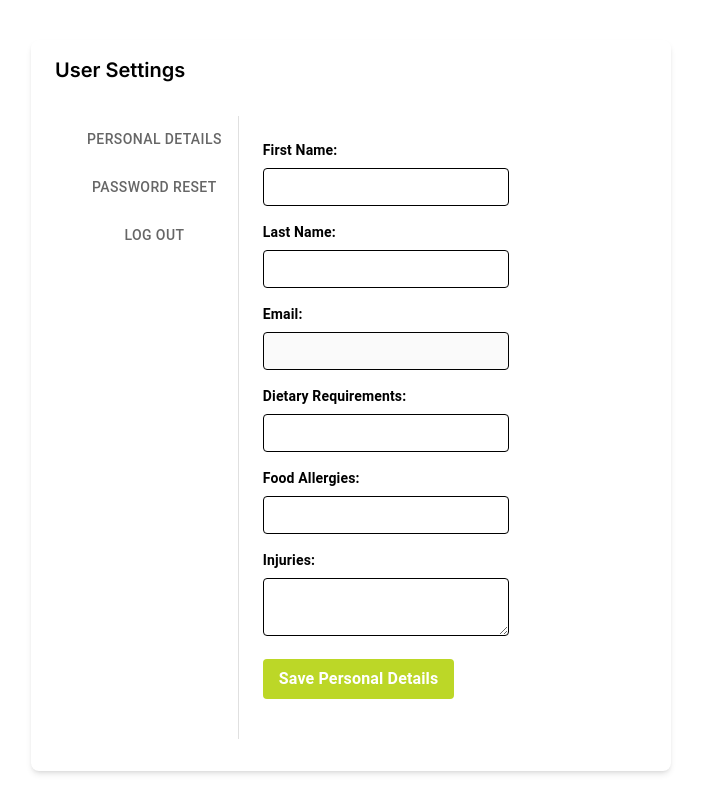
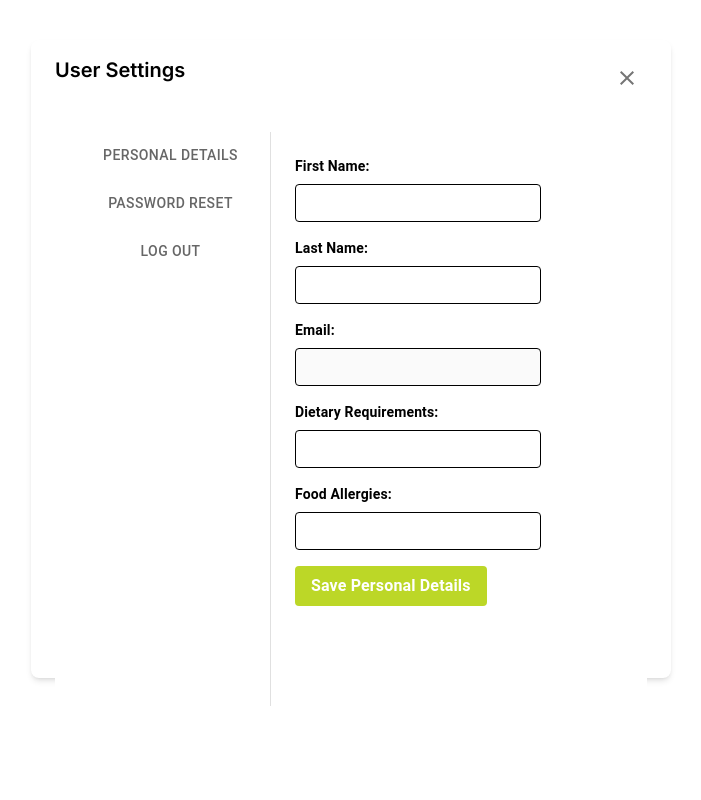
Before and after one commit to tshepo-ncube/OpenCommunity2.0, a Next.js app: page /Profile in a window 1280 px wide. Shown: the whole page, without its empty margins (289-990 px from the left). Built offline with nearby package versions, Linux system fonts and the light colour scheme; no server answers; the database is empty.

Commit message:
removed injuries and added x in user settings

```diff
--- a/app/Login/page.tsx
+++ b/app/Login/page.tsx
@@ -20,7 +20,7 @@ const Login = () => {
   const [isSignedIn, setIsSignedIn] = useState(false);
   const [showNext, setShowNext] = useState(false);
   const [allergies, setAllergies] = useState("");
-  const [injury, setInjury] = useState("");
+  //const [injury, setInjury] = useState("");
 
   useEffect(() => {
     if (user) {
@@ -40,7 +40,7 @@ const Login = () => {
     } else {
       if (
         allergies === "" &&
-        injury === "" &&
+        //injury === "" &&
         name === null &&
         surname === null &&
         email === null
@@ -48,7 +48,7 @@ const Login = () => {
         setError("Please complete the form.");
       } else {
         RegisterUser.registerUser(
-          { name, surname, email, password, diet, allergies, injury },
+          { name, surname, email, password, diet, allergies },
           setUser,
           setError
         );
@@ -110,22 +110,6 @@ const Login = () => {
                     />
                   </div>
                 </div>
-                <div className="mb-4">
-                  <label
-                    htmlFor="text"
-                    className="block mb-2 text-sm font-medium text-black"
-                  >
-                    Injuries
-                  </label>
-                  <input
-                    type="text"
-                    id="injuries"
-                    className="w-full px-3 py-2 rounded-lg border-2 border-gray outline-none focus:border-indigo-500"
-                    placeholder="Injuries"
-                    onChange={(e) => setInjury(e.target.value)}
-                    required
-                  />
-                </div>
 
                 {error && (
                   <p className="error-message text-red text-center">{error}</p>
@@ -143,7 +127,7 @@ const Login = () => {
 
                     <button
                       onClick={handleRegistration}
-                      className="w-full bg-openbox-green hover:bg-hover-obgreen focus:bg-hover-obgreen text-white rounded-lg px-3 py-3 font-semibold"
+                      className="w-full bg-blue-500 hover:bg-blue-700 focus:bg-blue-700 text-white rounded-lg px-3 py-3 font-semibold"
                     >
                       Register
                     </button>
@@ -285,7 +269,7 @@ const Login = () => {
 
                     <button
                       onClick={handleRegistration}
-                      className="w-full bg-openbox-green hover:bg-hover-obgreen focus:bg-hover-obgreen text-white rounded-lg px-3 py-3 font-semibold"
+                      className="w-full bg-blue-500 hover:bg-blue-700 focus:bg-blue-700 text-white rounded-lg px-3 py-3 font-semibold"
                     >
                       Register
                     </button>
--- a/app/Profile/page.tsx
+++ b/app/Profile/page.tsx
@@ -7,6 +7,8 @@ import Tabs from "@mui/material/Tabs";
 import Tab from "@mui/material/Tab";
 import Typography from "@mui/material/Typography";
 import Box from "@mui/material/Box";
+import IconButton from "@mui/material/IconButton";
+import CloseIcon from "@mui/icons-material/Close";
 
 import {
   getAuth,
@@ -74,7 +76,7 @@ const Profile = () => {
     email: "john.doe@example.com",
     password: "password",
     allergies: ["Nuts"],
-    injuries: "None",
+    //injuries: "None",
     diet: "None",
   });
 
@@ -85,7 +87,7 @@ const Profile = () => {
     lastName: user.lastName,
     email: user.email,
     allergies: user.allergies.join(", "),
-    injuries: user.injuries,
+    //injuries: user.injuries,
     diet: user.diet,
     currentPassword: "",
     newPassword: "",
@@ -141,7 +143,7 @@ const Profile = () => {
         lastName: formData.lastName,
         email: formData.email,
         allergies: formData.allergies.split(",").map((item) => item.trim()),
-        injuries: formData.injuries,
+        //injuries: formData.injuries,
       };
       setUser(updatedUser);
     } else if (activeTab === "passwordReset") {
@@ -168,10 +170,19 @@ const Profile = () => {
     }
   };
 
+  const handleClose = () => {
+    router.back();
+  };
+
   return (
     <div className="flex justify-center mt-10">
       <div className="w-full sm:w-2/3 lg:w-1/2 px-6 py-4 bg-white shadow-md rounded-lg">
-        <h1 className="text-xl font-semibold mb-4">User Settings</h1>
+        <div className="flex justify-between items-center mb-4">
+          <h1 className="text-xl font-semibold mb-4">User Settings</h1>
+          <IconButton onClick={handleClose}>
+            <CloseIcon />
+          </IconButton>
+        </div>
         {/* <div className="flex">
           <ul className="w-1/4 pr-4">
             <li
@@ -371,7 +382,7 @@ const Profile = () => {
             bgcolor: "background.paper", //green
             display: "flex",
             padding: 2,
-            height: "200",
+            height: "100%",
           }}
         >
           <Tabs
@@ -380,7 +391,7 @@ const Profile = () => {
             value={profile.Name}
             onChange={handleChange}
             aria-label="Vertical tabs example"
-            sx={{ borderRight: 1, borderColor: "divider" }}
+            sx={{ borderRight: 1, borderColor: "divider", minWidth: '200px' }}
           >
             <Tab label="Personal Details" {...a11yProps(0)} />
             <Tab label="Password Reset" {...a11yProps(1)} />
@@ -469,7 +480,7 @@ const Profile = () => {
                   onChange={handleProfileChange}
                 />
               </div>
-              <div className="mb-4">
+              {/* <div className="mb-4">
                 <label
                   className="block text-gray-700 text-sm font-bold mb-2"
                   htmlFor="injuries"
@@ -483,7 +494,7 @@ const Profile = () => {
                   value={profile.Injuries}
                   onChange={handleProfileChange}
                 ></textarea>
-              </div>
+              </div> */}
               <div className="mb-4">
                 <button
                   type="submit"
```
